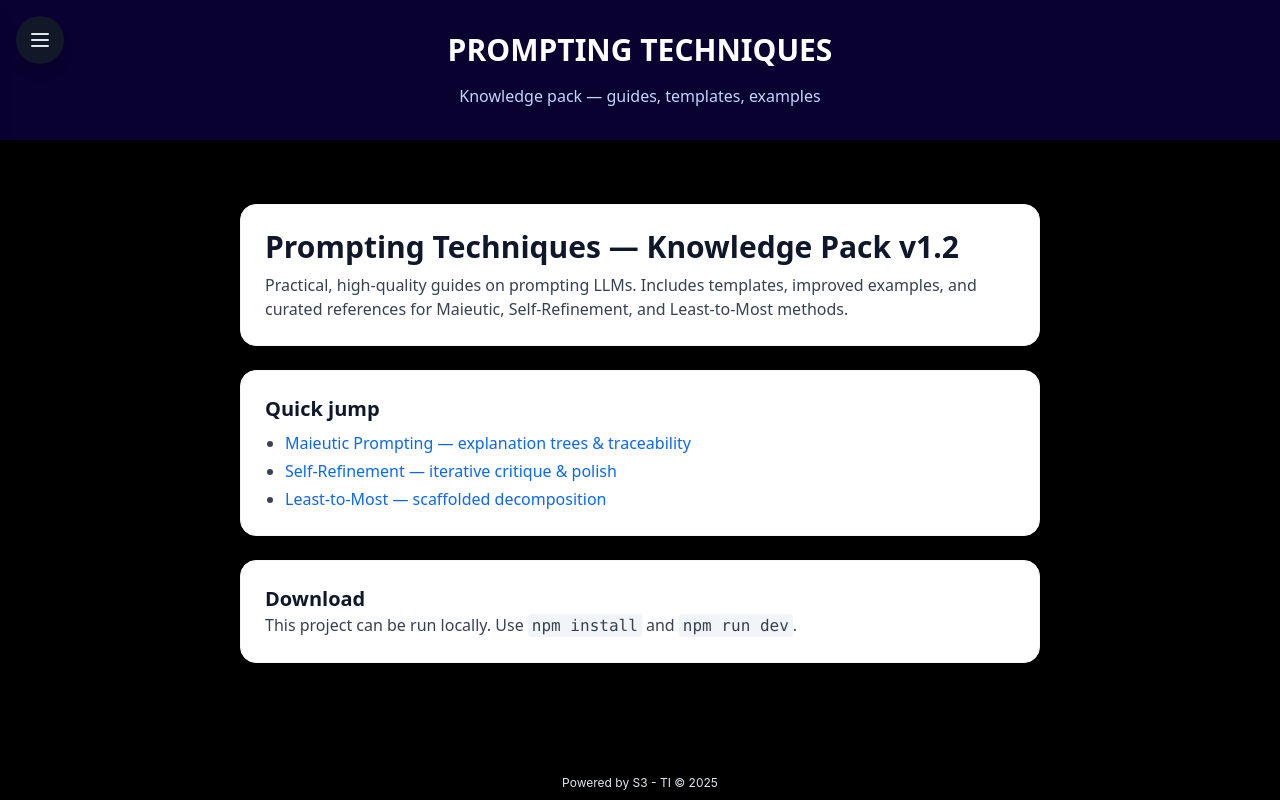
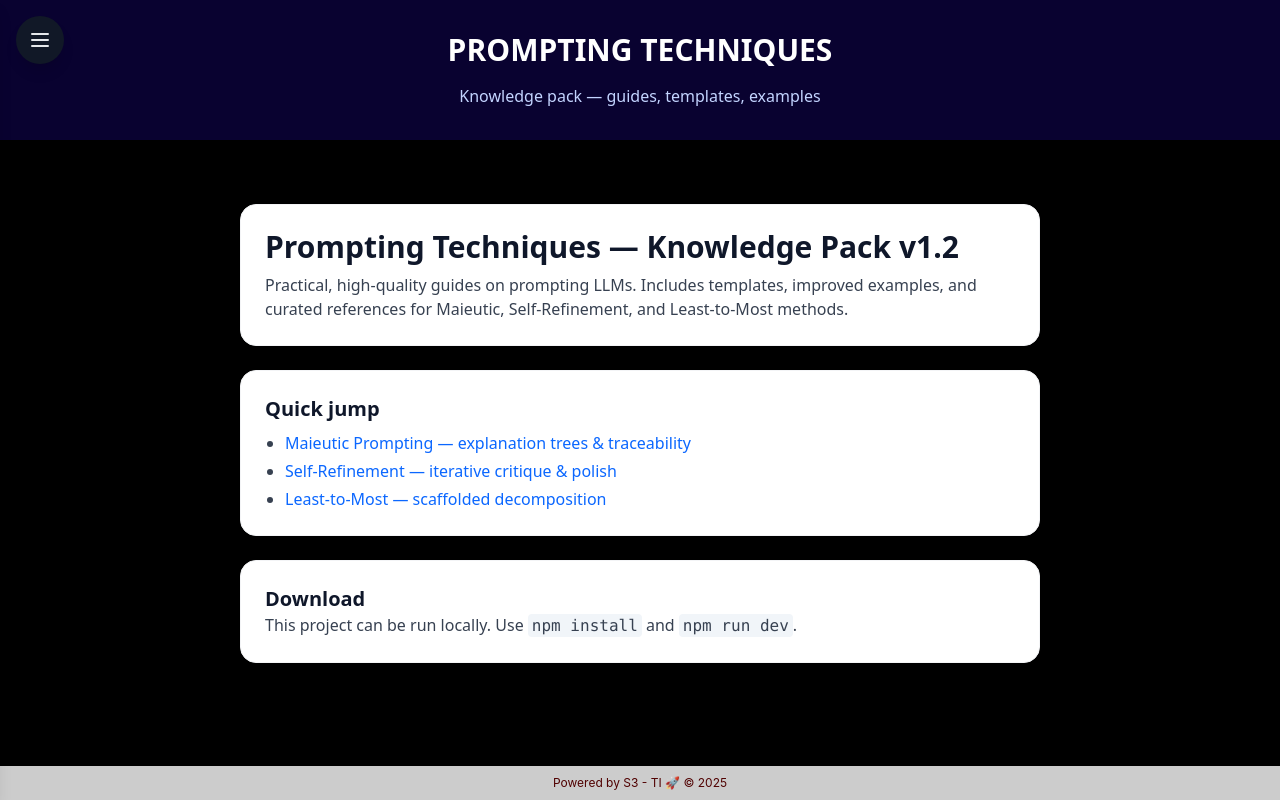
Before and after one commit to TanOfAllCodes/prompting-site, a Next.js app: page / in a window 1280 px wide. Built offline with nearby package versions, Linux system fonts and the light colour scheme.

Commit message:
Add Footer style visi

```diff
--- a/components/Layout.tsx
+++ b/components/Layout.tsx
@@ -66,7 +66,7 @@ export default function Layout({ children }: { children: ReactNode }) {
 
       {/* Global Footer */}
       <footer id="footer" className="site-footer">
-        Powered by S3 - TI © 2025
+        Powered by S3 - TI 🚀 © 2025
       </footer>
     </div>
   )
--- a/styles/globals.css
+++ b/styles/globals.css
@@ -68,11 +68,11 @@ footer.site-footer, #footer.site-footer, #footer {
   left: 0;
   width: 100%;
   text-align: center;
-  color: #e2e8f0; /* light text on black background */
+  color: #500000; /* light text on black background */
   font-family: -apple-system, BlinkMacSystemFont, 'Segoe UI', Roboto, Oxygen, Ubuntu, Cantarell, 'Open Sans', 'Helvetica Neue', sans-serif;
   font-size: 12px;
   padding: 8px 0;
-  background: transparent; /* black page bg shows through */
+  background: rgba(255, 255, 255, 0.8); /* 40% opacity white */
   pointer-events: none; /* avoid covering interactions; text only */
   z-index: 20;
 }
```
